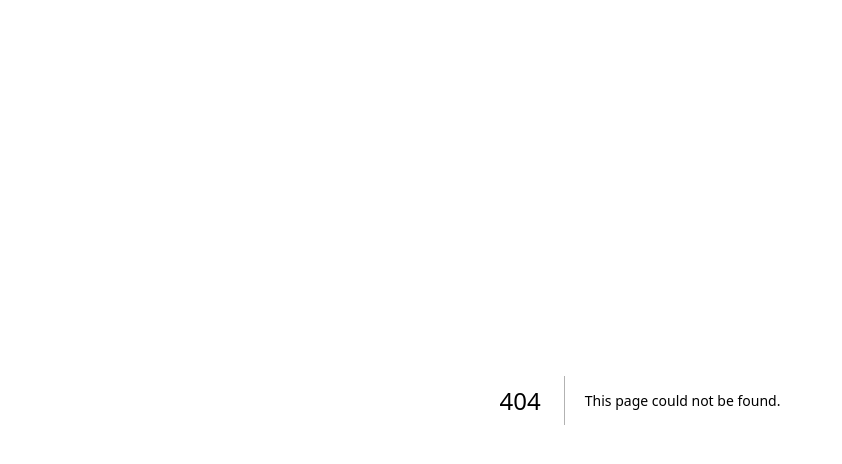
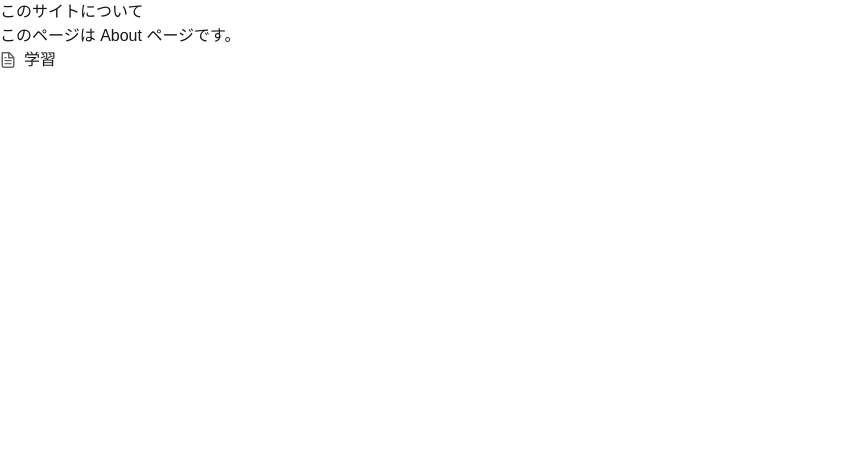
Before and after one commit to kouichiOtobe/testNext1, a Next.js app in the folder my-app/: page /about in a window 1280 px wide. Before the commit this address had no page. Shown: the top 464 px of the page, without its empty margins (0-842 px from the left). Built offline with nearby package versions, Linux system fonts and the light colour scheme.

Commit message:
🎨 Aboutページの追可

```diff
--- /dev/null
+++ b/my-app/src/app/about/page.tsx
@@ -0,0 +1,15 @@
+import { Learn } from "../Components/otobeTest"
+
+// app/about/page.tsx
+const AboutPage = () => {
+  return (
+    <div>
+      <h1>このサイトについて</h1>
+      <p>このページは About ページです。</p>
+      <Learn />
+
+    </div>
+  );
+}
+
+export default AboutPage;
```
